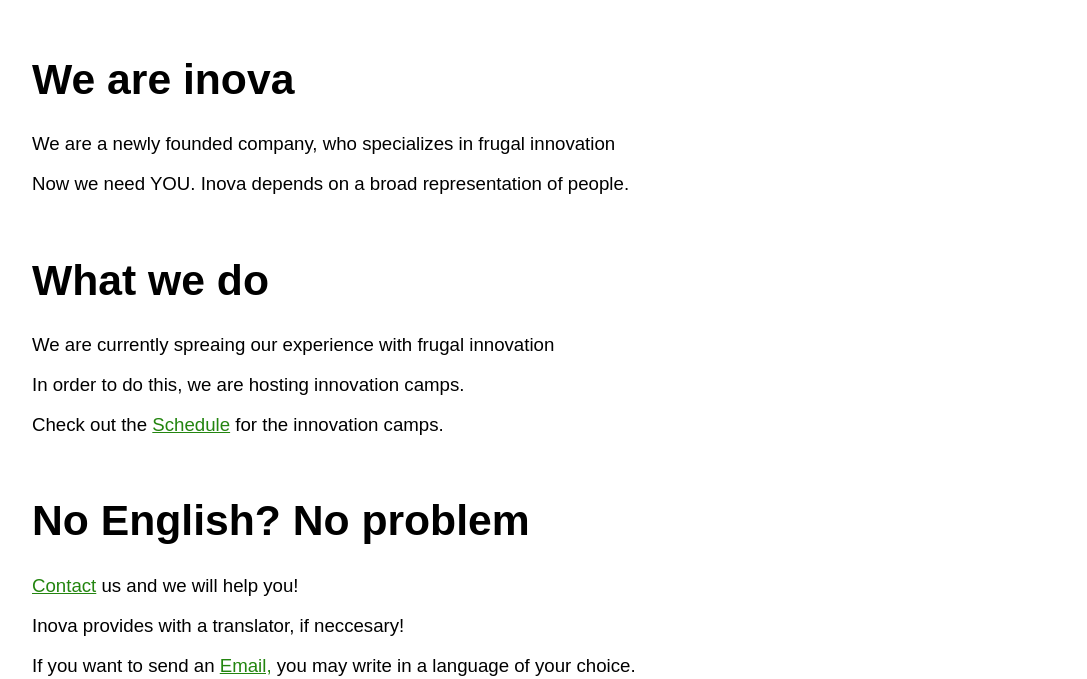
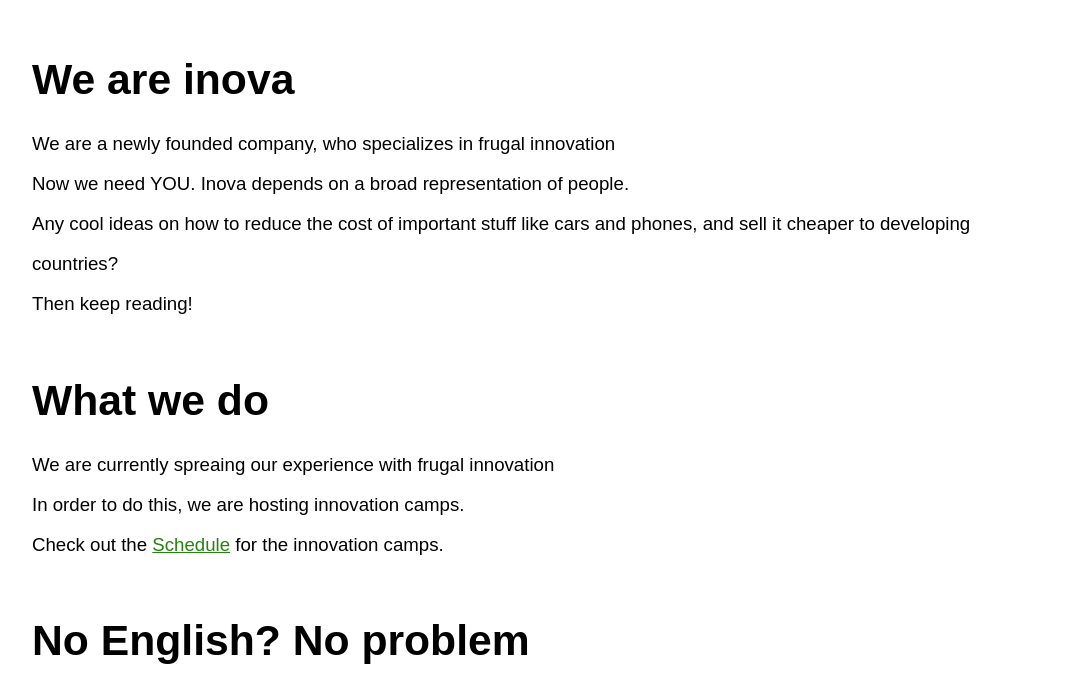
Before and after one commit to niklasjstein/MakeItResponsive-, a plain HTML site: page index.html in a window 1280 px wide. Shown: the part 121-800 px from the top of the page, without its empty margins (96-1183 px from the left). Drawn offline with Linux system fonts and the light colour scheme.

Commit message:
ny tekst

```diff
--- a/index.html
+++ b/index.html
@@ -30,6 +30,12 @@
         <p class="paragraph1">We are a newly founded company, who specializes in frugal innovation
             <br>
             Now we need YOU. Inova depends on a broad representation of people.
+            <br>
+            Any cool ideas on how to reduce the cost of important stuff like cars and phones, and sell it cheaper
+            to developing countries?
+
+            <br>
+            Then keep reading!
         </p>
 
         <h1> What we do</h1>
```
